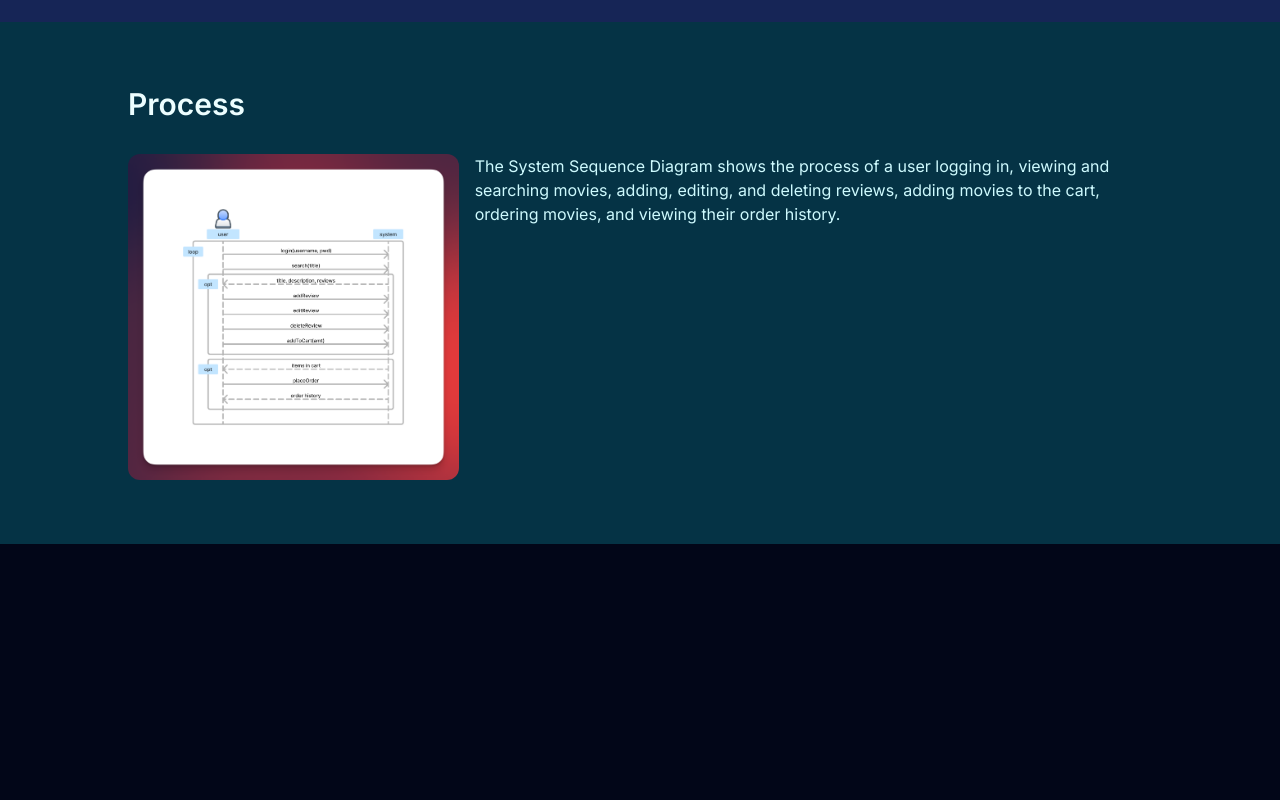
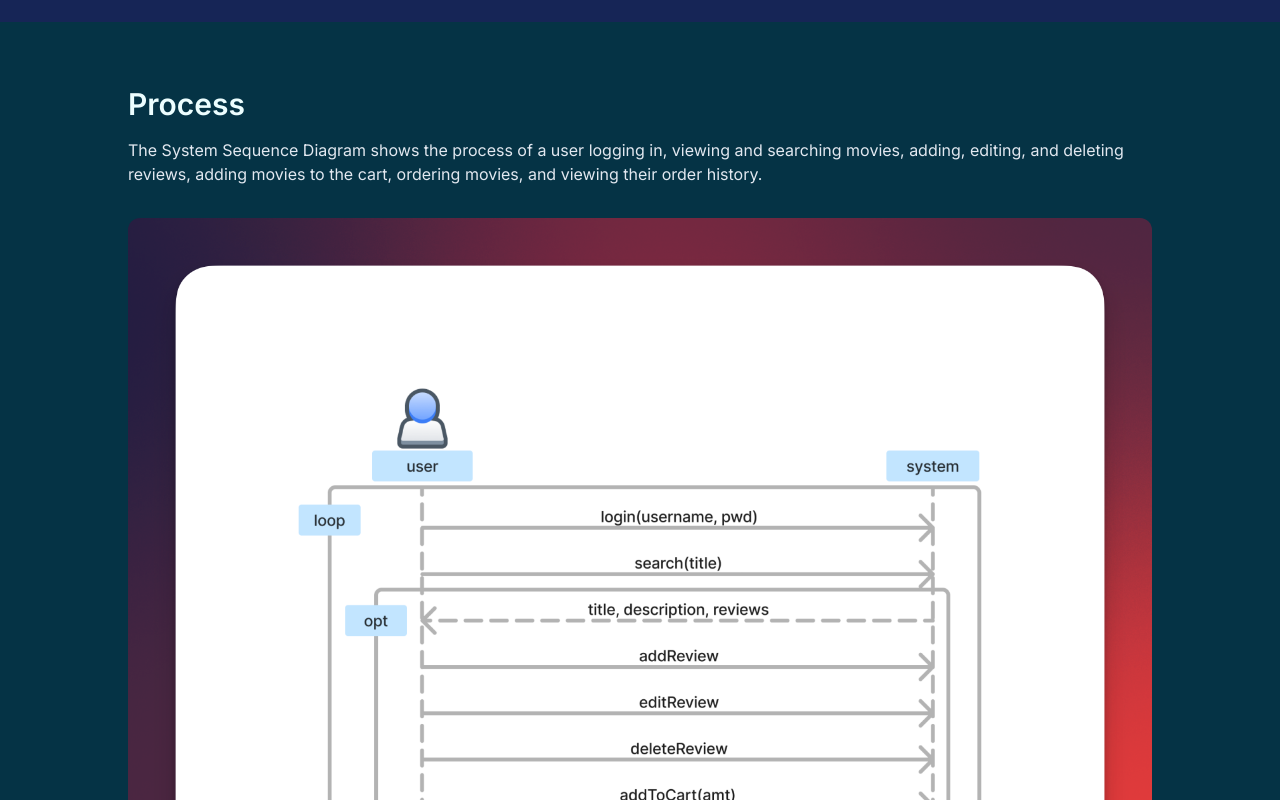
Before and after one commit to cs-2340-durga-3/team-website-1, a SvelteKit app: page /project in a window 1280 px wide. Shown: the part 2620-3420 px from the top of the page. Before the commit the page ends 3164 px from the top, so only its background shows below. Built offline with nearby package versions, Linux system fonts and the light colour scheme.

Commit message:
fix image

```diff
--- a/src/routes/project/+page.svelte
+++ b/src/routes/project/+page.svelte
@@ -126,14 +126,13 @@
 <div class="content bg-cyan-950 py-16">
 	<h2 class="text-3xl font-semibold text-cyan-50">Process</h2>
 
-	<div class="mt-8 grid gap-4 text-cyan-100 md:grid-cols-3">
-		<img src="/project/process.png" alt="" class="w-full rounded-xl" />
-		<p class="col-span-2">
-			The System Sequence Diagram shows the process of a user logging in, viewing and searching
-			movies, adding, editing, and deleting reviews, adding movies to the cart, ordering movies, and
-			viewing their order history.
-		</p>
-	</div>
+	<p class="mt-4">
+		The System Sequence Diagram shows the process of a user logging in, viewing and searching
+		movies, adding, editing, and deleting reviews, adding movies to the cart, ordering movies, and
+		viewing their order history.
+	</p>
+
+	<img src="/project/process.png" alt="" class="mt-8 w-full rounded-xl" />
 </div>
 
 <style>
```
